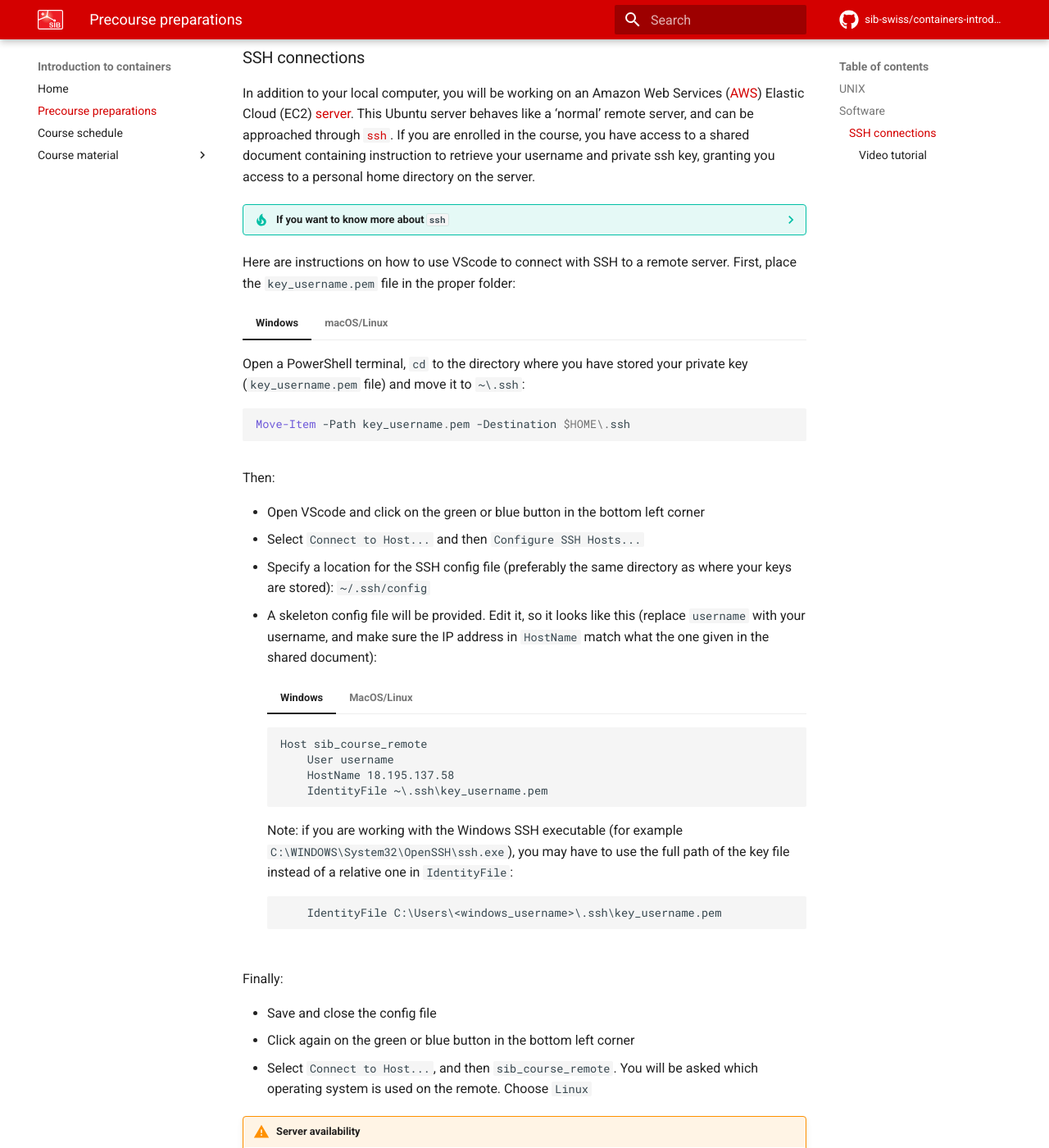
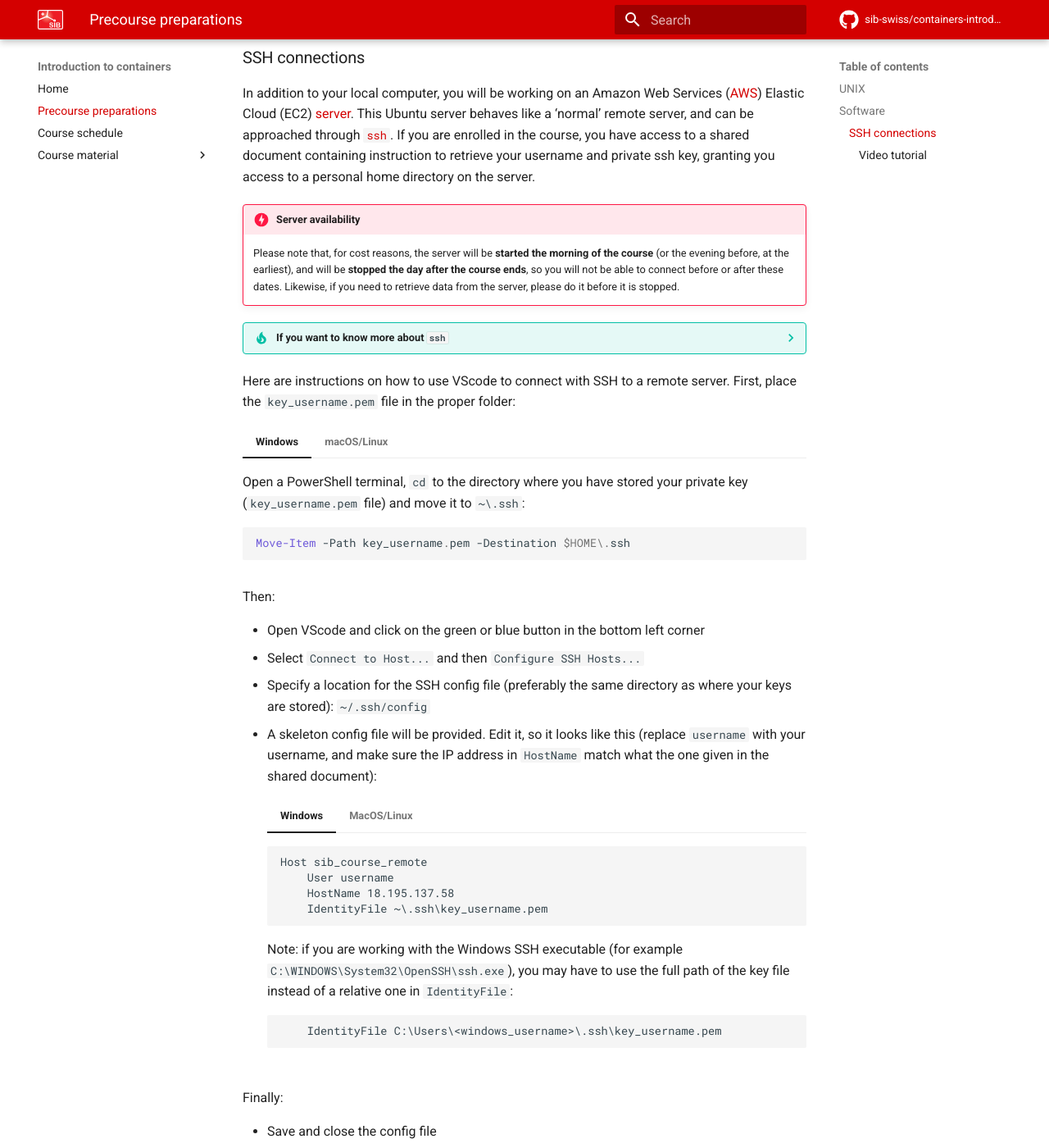
Before and after one commit to sib-swiss/containers-introduction-training, an MkDocs documentation site: the page built from docs/precourse.md, in a window 1280 px wide and 1400 px high, scrolled down 747 px. Shown: the whole window at 82% size. Built offline with MkDocs 1.6.1 and Material for MkDocs 9.7.7, drawn with Linux system fonts in a browser that asks for light colours; comment, search, counter and statistics services are not loaded; the version menu is left out; some of the changed text lies outside the part shown.

Commit message:
Move up server availability info

```diff
--- a/docs/precourse.md
+++ b/docs/precourse.md
@@ -16,6 +16,9 @@ Install Docker on your local computer and create an account on [dockerhub](https
 ### SSH connections
 
 In addition to your local computer, you will be working on an Amazon Web Services ([AWS](https://aws.amazon.com/)) Elastic Cloud (EC2) [server](https://aws.amazon.com/ec2/). This Ubuntu server behaves like a 'normal' remote server, and can be approached through [`ssh`](https://man7.org/linux/man-pages/man1/ssh.1.html). If you are enrolled in the course, you have access to a shared document containing instruction to retrieve your username and private ssh key, granting you access to a personal home directory on the server.
+
+!!! danger "Server availability"
+    Please note that, for cost reasons, the server will be **started the morning of the course** (or the evening before, at the earliest), and will be **stopped the day after the course ends**, so you will not be able to connect before or after these dates. Likewise, if you need to retrieve data from the server, please do it before it is stopped.
 
 ??? tip "If you want to know more about `ssh`"
     If you are not familiar with `ssh`, you can check the [Heidelberg University tutorial](https://zah.uni-heidelberg.de/it-guide/ssh-tutorial-linux) for information on how to set it up and use it.
```
Also changed, not shown: other parts of docs/precourse.md (+0 -4 lines).
